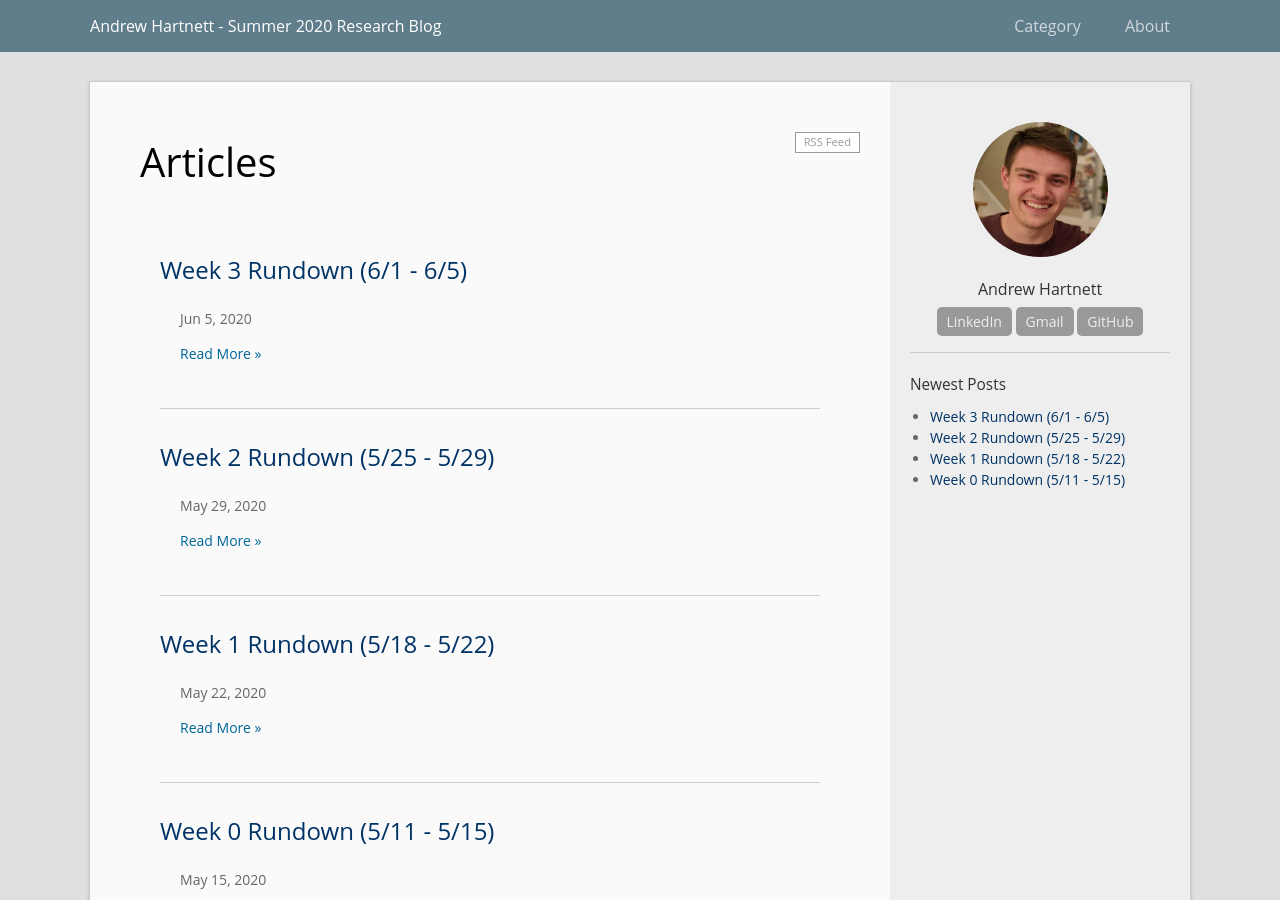
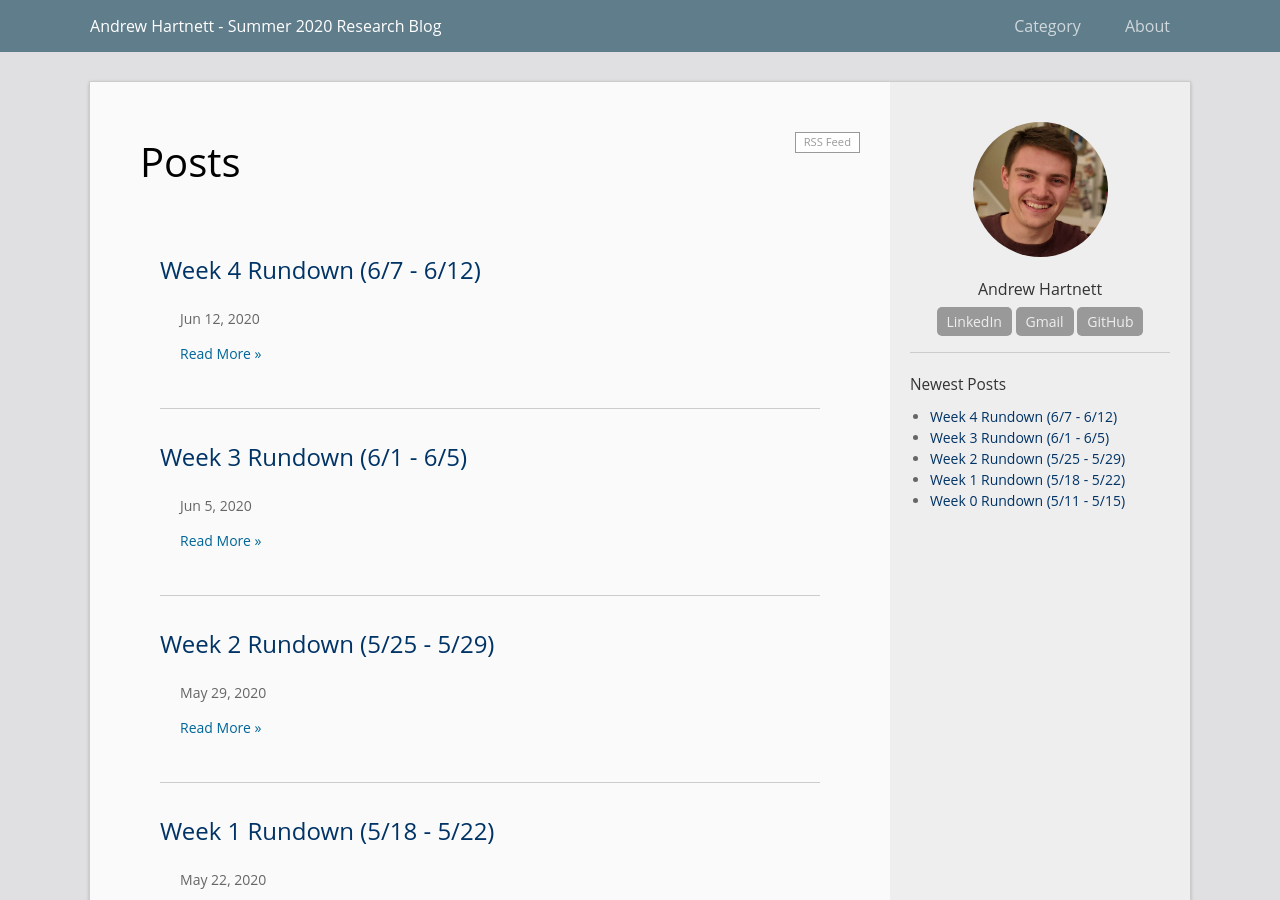
Before and after one commit to andrewH01/andrewH01.github.io, a Jekyll site: the page built from index.html, in a window 1280 px wide and 900 px high. Built offline with Jekyll 4.4.1, drawn with Linux system fonts in a browser that asks for light colours; the list of posts is cut into pages by our own code.

Commit message:
Small changes

```diff
--- a/_config.yml
+++ b/_config.yml
@@ -10,7 +10,7 @@ description: >
 # Your information
 email: ahartnett@umass.edu
 author: Andrew Hartnett
-avatar: /images/andrew_profile_pic.jpg
+avatar: /images/andrew_profile_pic_v2.jpg
 profile:
 #twitter_username: twitter_username
 linkedin_username: in/andrew-hartnett-4a2aa6172/
--- a/_includes/sidebar.html
+++ b/_includes/sidebar.html
@@ -10,7 +10,7 @@
     <a href="https://linkedin.com/{{ site.linkedin_username }}">LinkedIn</a>
     {% endif %}
     {% if site.email %}
-    <a href="{{ site.email }}">Gmail</a>
+    <a href="mailto:{{ site.email }}">Gmail</a>
     {% endif %}
     {% for link in site.profile_links %}
     <a href="{{ link | last }}">{{ link | first }}</a>
--- /dev/null
+++ b/_posts/2020-06-12-week-4.markdown
@@ -0,0 +1,8 @@
+---
+layout: post
+title:  Week 4 Rundown (6/7 - 6/12)
+date:   2020-06-12 11:40:27 -0400
+categories:
+  - Research
+  - All
+---
--- a/index.html
+++ b/index.html
@@ -4,7 +4,7 @@ layout: default
 
 <div class="home">
   <a class="rss-link" href="{{ "/feed.xml" | prepend: site.baseurl }}">RSS Feed</a>
-  <h1 class="page-heading">Articles</h1>
+  <h1 class="page-heading">Posts</h1>
 
   <ul class="post-list">
     {% for post in paginator.posts %}
```
Also changed, not shown: _drafts/404.md (renamed from 404.md), images/andrew_profile_pic_v2.jpg (renamed from images/andrew_profile_pic.jpg).
